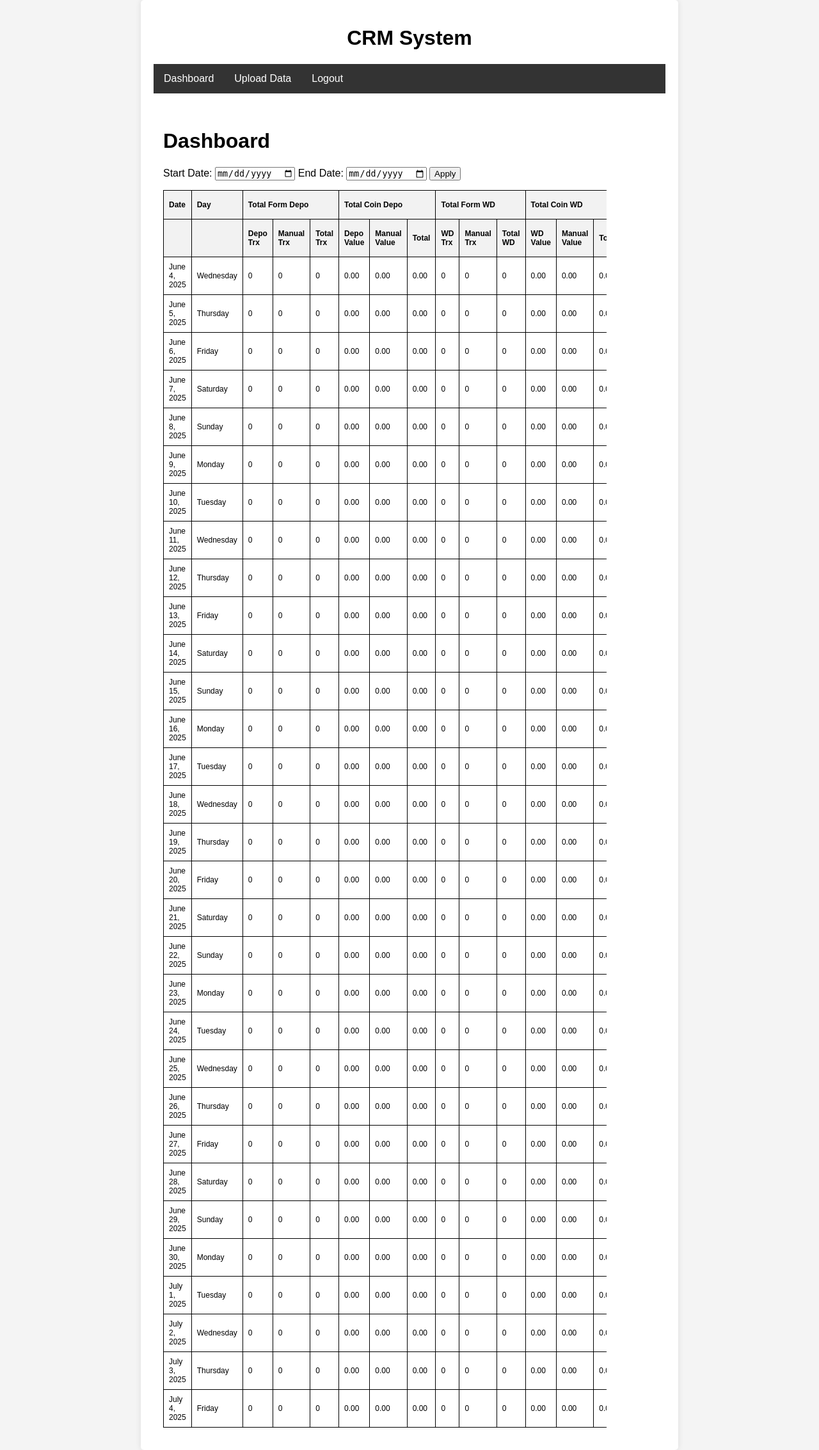
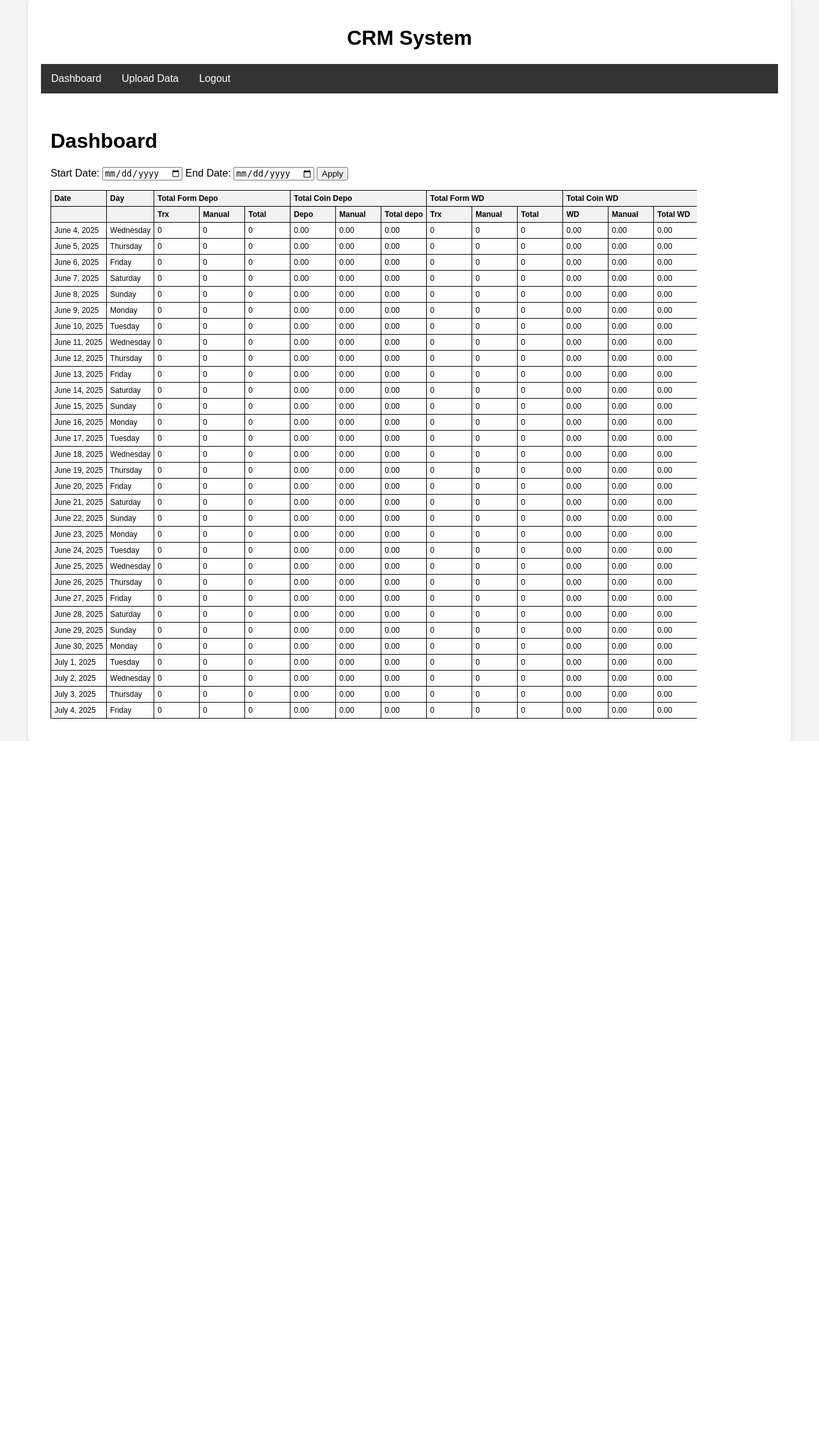
Before and after one commit to lauj78/CRM_BC, a Django app: page /dashboard/ in a window 1280 px wide. Shown: the whole page at 64% size. After the commit the page ends 1158 px from the top, so only its background shows below. Run offline with Django 5.2, Linux system fonts and the light colour scheme; the visitor is signed in with stand-in values (Sample User, id 1); data that the repository does not hold is empty.

Commit message:
Updated dashboard table column headers with custom wording

```diff
--- a/dashboard_app/templates/dashboard_app/dashboard.html
+++ b/dashboard_app/templates/dashboard_app/dashboard.html
@@ -23,22 +23,22 @@
             <th colspan="3">Total Coin WD</th>
             <th>Other Index</th>
         </tr>
-        <tr>
+        <tr></tr>
             <th></th>
             <th></th>
-            <th>Depo Trx</th>
-            <th>Manual Trx</th>
-            <th>Total Trx</th>
-            <th>Depo Value</th>
-            <th>Manual Value</th>
+            <th>Trx</th>
+            <th>Manual</th>
             <th>Total</th>
-            <th>WD Trx</th>
-            <th>Manual Trx</th>
+            <th>Depo</th>
+            <th>Manual</th>
+            <th>Total depo</th>
+            <th>Trx</th>
+            <th>Manual</th>
+            <th>Total</th>
+            <th>WD</th>
+            <th>Manual</th>
             <th>Total WD</th>
-            <th>WD Value</th>
-            <th>Manual Value</th>
-            <th>Total</th>
-            <th>No of Active Player</th>
+            <th>No of Player</th>
         </tr>
     </thead>
     <tbody>
--- a/templates/base.html
+++ b/templates/base.html
@@ -10,8 +10,9 @@
         background-color: #f4f4f4;
     }
     .container {
-            max-width: 800px;
-            margin: 0 auto;
+        width: 90%; /* Use 80% of the viewport width */
+        min-width: 600px; /* Minimum width for readability on small screens */
+        margin: 0 auto; /* Center the container */
         background: white;
         padding: 20px;
         border-radius: 5px;
@@ -48,14 +49,33 @@
     table {
         border-collapse: collapse;
         width: 100%;
+        min-width: 800px;
+        overflow-x: auto;
+        display: block;
     }
     th, td {
         border: 1px solid black;
-            padding: 8px;
+        padding: 5px;
         text-align: left;
+        white-space: nowrap;
+        min-width: 60px;
     }
     th {
         background-color: #f2f2f2;
+    }
+    /* Responsive adjustment for small screens */
+    @media (max-width: 600px) {
+        th, td {
+            min-width: 80px;
+            font-size: 12px;
+        }
+        table {
+            min-width: 600px;
+        }
+        .container {
+            width: 90%; /* Adjust container width on very small screens */
+            min-width: 300px;
+        }
     }
 </style>
 </head>
```
Also changed, not shown: 1 other file. Lines whose indentation alone changed are shown as unchanged.
